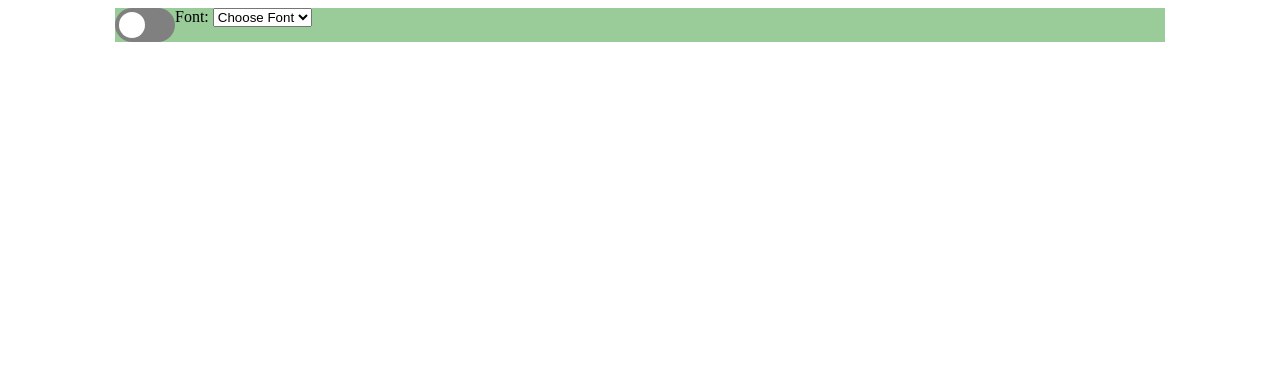
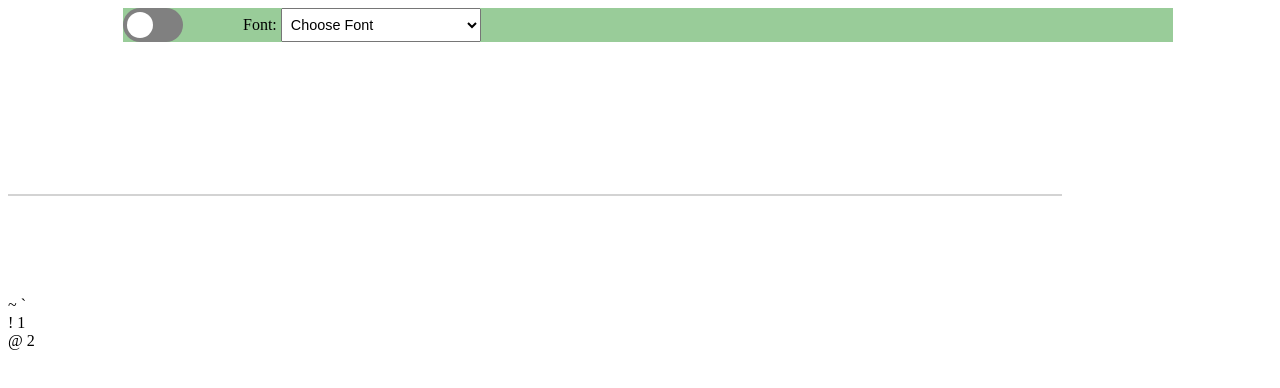
Before and after one commit to degull/Virtual_keyboard, a website built with webpack: page index.html in a window 1280 px wide. Built offline with nearby package versions, Linux system fonts and the light colour scheme; files whose address does not match are found by name.

Commit message:
keyboard 자판 추가

```diff
--- a/css/style.css
+++ b/css/style.css
@@ -2,6 +2,11 @@
 
 html[theme = 'dark-mode'] {
    filter: invert(100%) hue-rotate(180deg);
+}
+
+html,body {
+   width: 100%;
+   height: 100%;
 }
 .container {
    width: 1050px;
@@ -55,3 +60,42 @@ input:checked + .slider {  /* slide 움직이면 배경 검정*/
    /* slide 버튼을 넓이크기만큼 지정 & 움직임 */
    transform: translateX(26px);
  }
+
+ .select-box {
+   position: relative;
+   margin-left: 60px;
+   height: 34px;
+ }
+
+ .select-box select {
+   font-size: 0.9rem;
+   padding: 2px 5px;
+   height: 34px;
+   width: 200px;
+ }
+
+ .input-group {
+   margin: 100px 0;
+ }
+
+ .input {
+   border: none;
+   border-bottom: 2px solid lightgray;
+   width: 1050px;
+   height: 50px;
+   font-size: 30px;
+   text-align: center;
+   display: block;
+ }
+
+ .error-message {
+   color: #cc0033;
+   font-size: 30px;
+   line-height: 30px;
+   margin-top: 10px;
+   text-align: center;
+ }
+
+ .input-group .error-message {
+   display: none;
+ }
--- a/index.html
+++ b/index.html
@@ -30,5 +30,28 @@
       </div>
    </div>
 
+   <div class="input-group" id="input-group">
+      <input type="text" id="input" class="input" autocomplete="off">
+      <!-- autocomplete : 자동완성프로그램 off -->
+      <div class="error-message">한글입력불가</div>
+   </div>
+
+   <div class="keyboard" id="keyboard">
+      <div class="row">
+         <div class="key" data-code="Backquote" data-val="1">
+            <span class="two-value">~</span>
+            <span class="two-value">`</span>
+         </div>
+         <div class="key" data-code="Digit1" data-val="1">
+            <span class="two-value">!</span>
+            <span class="two-value">1</span>
+         </div>
+         <div class="key" data-code="Digit2" data-val="1">
+            <span class="two-value">@</span>
+            <span class="two-value">2</span>
+         </div>
+      </div>
+   </div>
+
 </body>
 </html>
```
